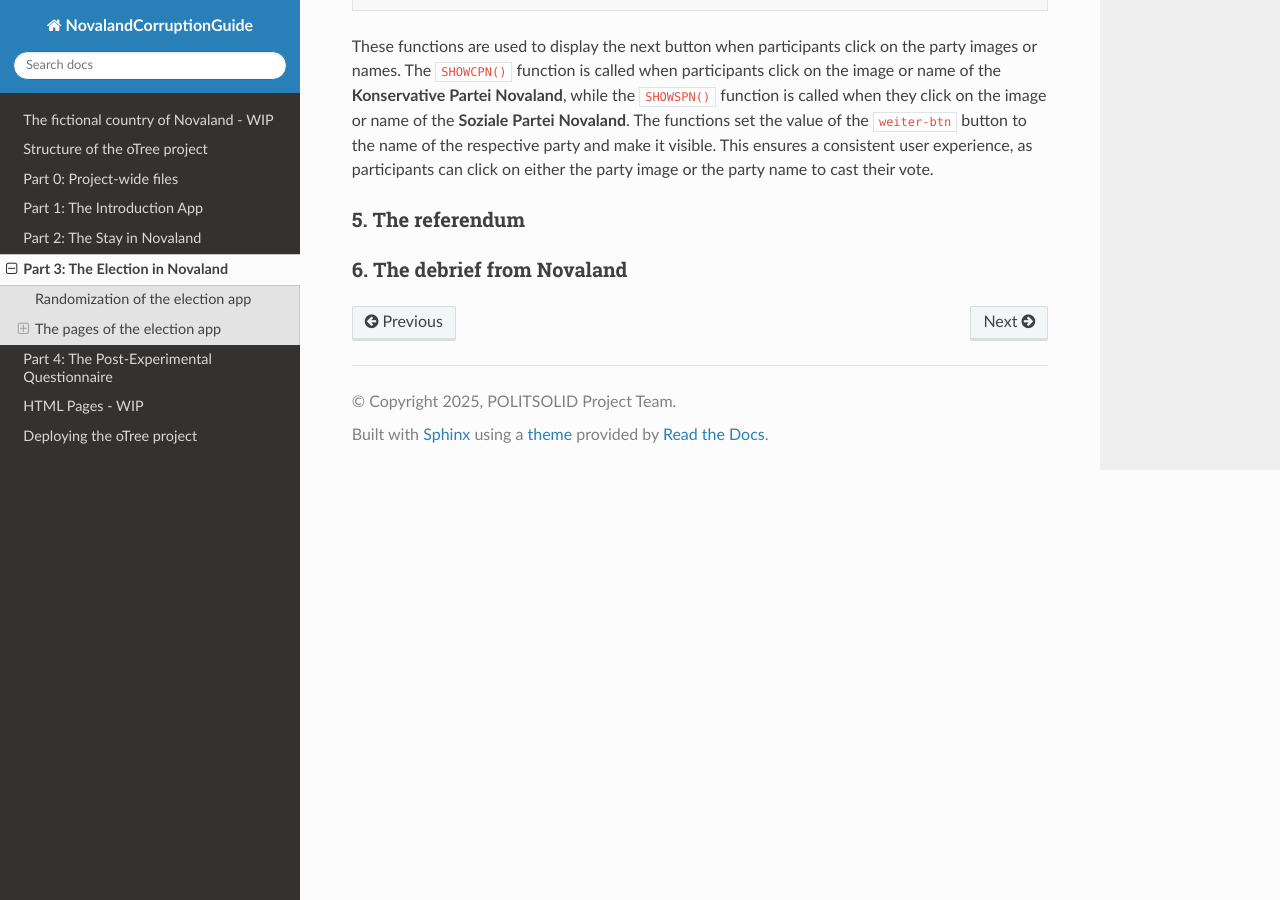
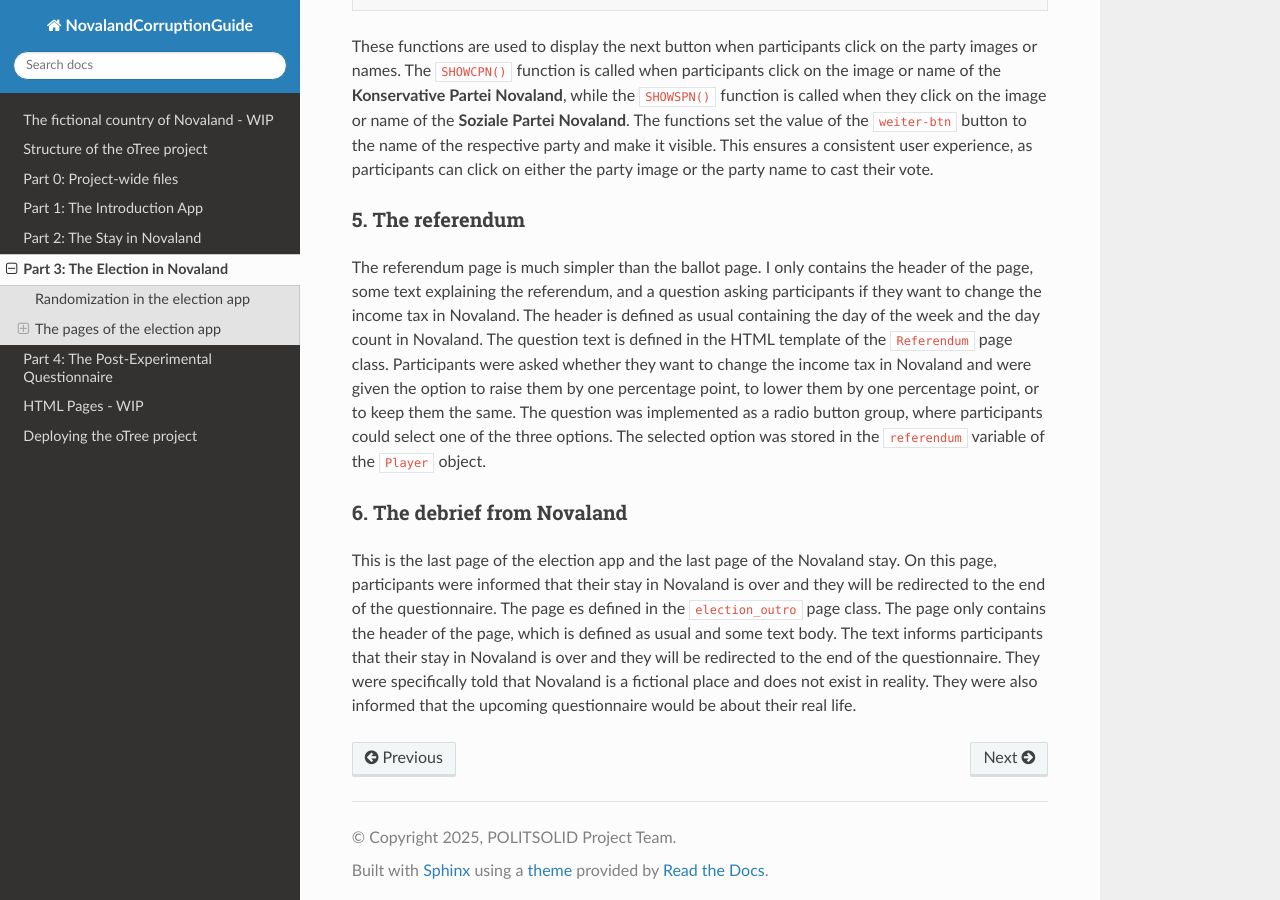
Before and after one commit to chapkovski/NovalandCorruptionGuide, a Sphinx documentation site: the page built from docs/source/CodeStructureElection.rst, in a window 1280 px wide and 900 px high, scrolled down 5901 px. Built offline with Sphinx 7.4.7 and the Read the Docs theme 3.1.0, drawn with Linux system fonts in a browser that asks for light colours; some of the changed text lies outside the part shown.

Commit message:
election done

```diff
--- a/docs/source/CodeStructureElection.rst
+++ b/docs/source/CodeStructureElection.rst
@@ -11,7 +11,7 @@ The election app is structured as follows:
     #.  The fifth page contains a referendum, where participants can vote to change the income tax in Novaland.
     #.   On the sixth page, participants were informed that their stay in Novaland ends and were debriefed.
 
-Randomization of the election app
+Randomization in the election app
 -------------------------------------------------
 The information that was provided to participants in the context of the election was randomized in two instances. The first randomization was the order of the party pages. Participants were randomly assigned to one of two groups: one group saw the **Soziale Partei Novaland** page first, while the other group saw the **Konservative Partei Novaland** page first. This was done by using the :code:`random.choice()` function in the :code:`creating_session` function to randomly assign participants to one of the two groups and then storing the information of which party page they saw first in the :code:`Player` object as :code:`first_party`.
 
@@ -215,7 +215,10 @@ These functions are used to display the next button when participants click on t
 
 5. The referendum
 ^^^^^^^^^^^^^^^^^^^^^^^^^^^^^^^^^^^^^^^^^^^^^^^^^^^^^^
-
+The referendum page is much simpler than the ballot page. I only contains the header of the page, some text explaining the referendum, and a question asking participants if they want to change the income tax in Novaland.
+The header is defined as usual containing the day of the week and the day count in Novaland. The question text is defined in the HTML template of the :code:`Referendum` page class. Participants were asked whether they want to change the income tax in Novaland and were given the option to raise them by one percentage point, to lower them by one percentage point, or to keep them the same. The question was implemented as a radio button group, where participants could select one of the three options. The selected option was stored in the :code:`referendum` variable of the :code:`Player` object.
 
 6. The debrief from Novaland
 ^^^^^^^^^^^^^^^^^^^^^^^^^^^^^^^^^^^^^^^^^^^^^^^^^^^^^^
+This is the last page of the election app and the last page of the Novaland stay. On this page, participants were informed that their stay in Novaland is over and they will be redirected to the end of the questionnaire. The page es defined in the :code:`election_outro` page class.
+The page only contains the header of the page, which is defined as usual and some text body. The text informs participants that their stay in Novaland is over and they will be redirected to the end of the questionnaire. They were specifically told that Novaland is a fictional place and does not exist in reality. They were also informed that the upcoming questionnaire would be about their real life.
--- a/docs/source/CodeStructureMain4_Vignettes.rst
+++ b/docs/source/CodeStructureMain4_Vignettes.rst
@@ -226,7 +226,7 @@ The survey is displayed on the vignette page using the **SurveyJS library**, whi
 Finally, the :code:`before_next_page` method is used to check if a bribe was given by the participant. This is done by checking if the :code:`corruption_bin` field is set, which indicates that the participant has given a bribe. The result is stored in the :code:`bribe_is_given` attribute of the player object.
 
 
-
+XXXXXXXXXXXXXXXXXXXXXXXXXX:Mention colors in the text
 
 Here is what the vignette page looks like for the participants:
 
```
Also changed, not shown: 9 other files.
